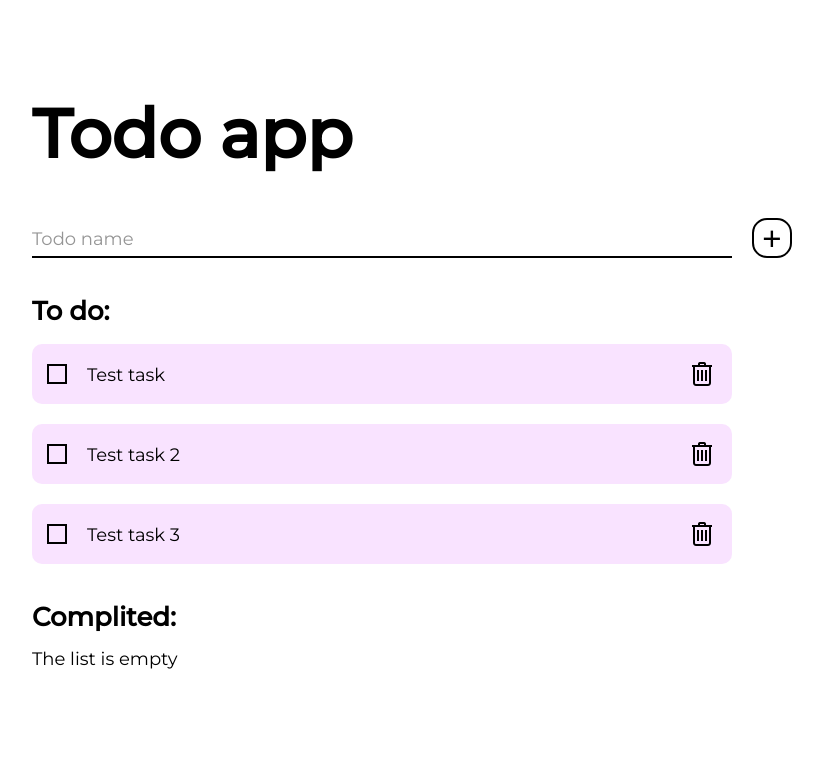
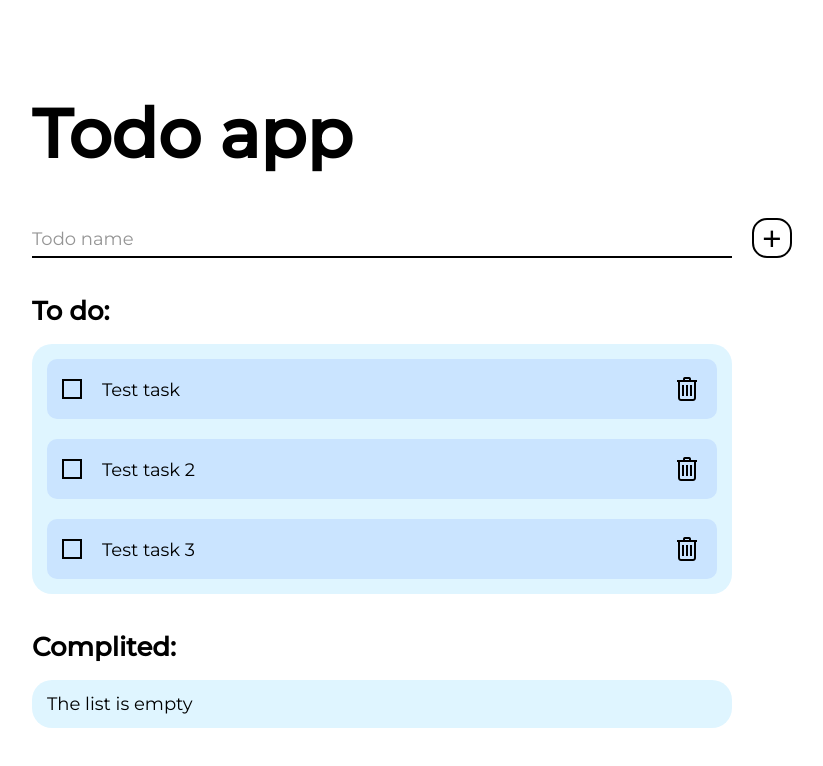
Before and after one commit to Stocil/React-todoList, a React (Vite) app: page / in a window 1280 px wide. Shown: the top 766 px of the page, without its empty margins (8-831 px from the left). Built offline with nearby package versions, Linux system fonts and the light colour scheme.

Commit message:
todo take 8, the color palette has been changed

```diff
--- a/src/components/FilteredTodoList/FilteredTodoList.scss
+++ b/src/components/FilteredTodoList/FilteredTodoList.scss
@@ -5,6 +5,11 @@
     display: flex;
     flex-direction: column;
     gap: 20px;
+
+    padding: 15px;
+    background-color: #dff5ff;
+    max-width: 700px;
+    border-radius: 20px;
   }
 
   &__section-title {
--- a/src/components/Input/Input.scss
+++ b/src/components/Input/Input.scss
@@ -42,7 +42,8 @@ $font-stack-main: "Montserrat", sans-serif;
 
     &:focus {
       outline: none;
-      border-color: #e7adf9;
+      // border-color: #e7adf9;
+      border-color: #dff5ff;
     }
   }
 
@@ -68,7 +69,8 @@ $font-stack-main: "Montserrat", sans-serif;
     }
 
     &:hover {
-      border-color: #e7adf9;
+      // border-color: #e7adf9;
+      border-color: #dff5ff;
     }
   }
 }
--- a/src/components/Input/utils/utils.js
+++ b/src/components/Input/utils/utils.js
@@ -1,6 +1,7 @@
 export function handleInputFocus(label) {
   label.style.bottom = "40px";
-  label.style.color = "#e7adf9";
+  // label.style.color = "#e7adf9";
+  label.style.color = "#cae4ff";
 }
 
 export function handleInputBlur(inputRef, labelRef) {
--- a/src/components/Todo/Todo.scss
+++ b/src/components/Todo/Todo.scss
@@ -2,11 +2,12 @@
   &__item {
     padding: 15px;
 
-    width: 700px;
+    width: 670px;
     height: 60px;
 
-    // background-color: #f1f1f1;
-    background-color: #f9e3ff;
+    // background-color: #f9e3ff pink;
+
+    background-color: #cae4ff;
 
     display: flex;
     justify-content: space-between;
--- a/src/components/TodoList/TodoList.scss
+++ b/src/components/TodoList/TodoList.scss
@@ -1,5 +1,5 @@
-.todos {
-  // display: flex;
-  // flex-direction: column;
-  // align-items: center;
-}
+// .todos {
+// display: flex;
+// flex-direction: column;
+// align-items: center;
+// }
```
